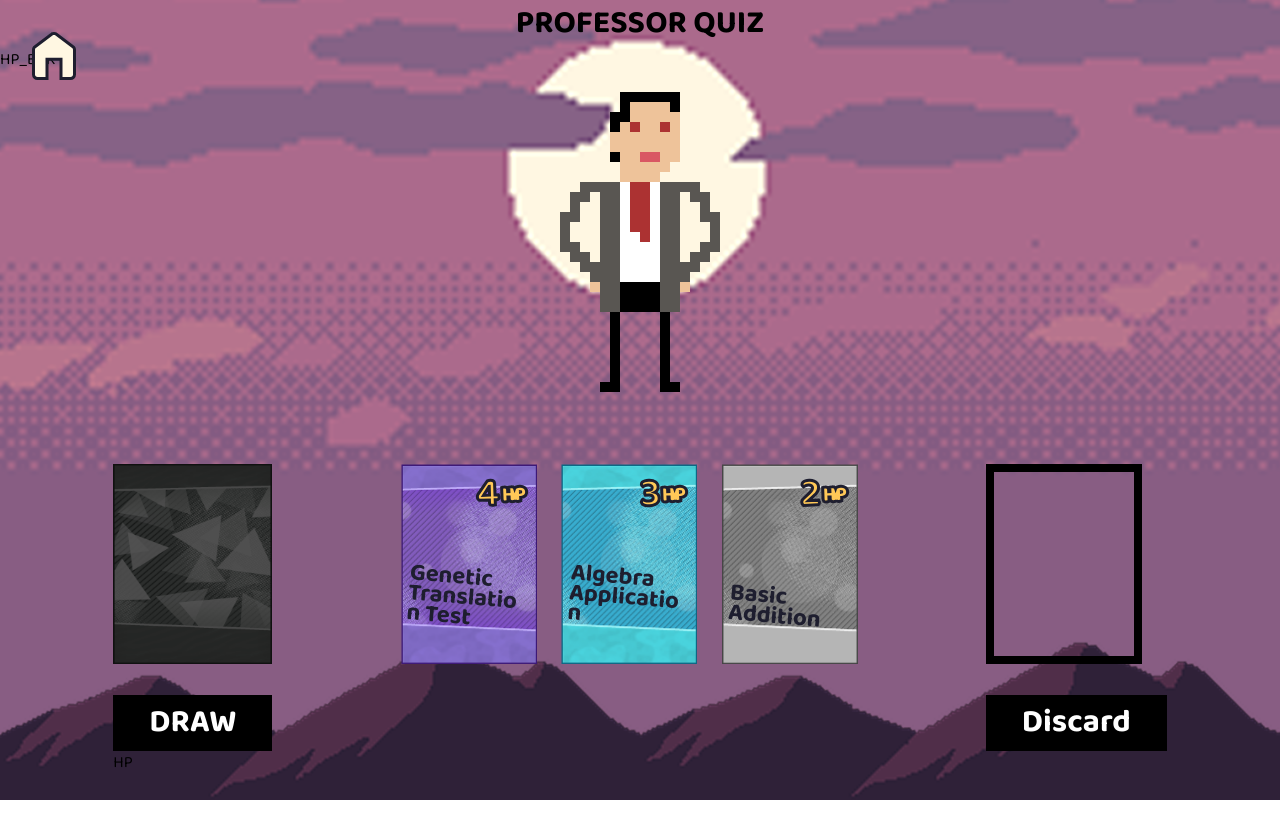
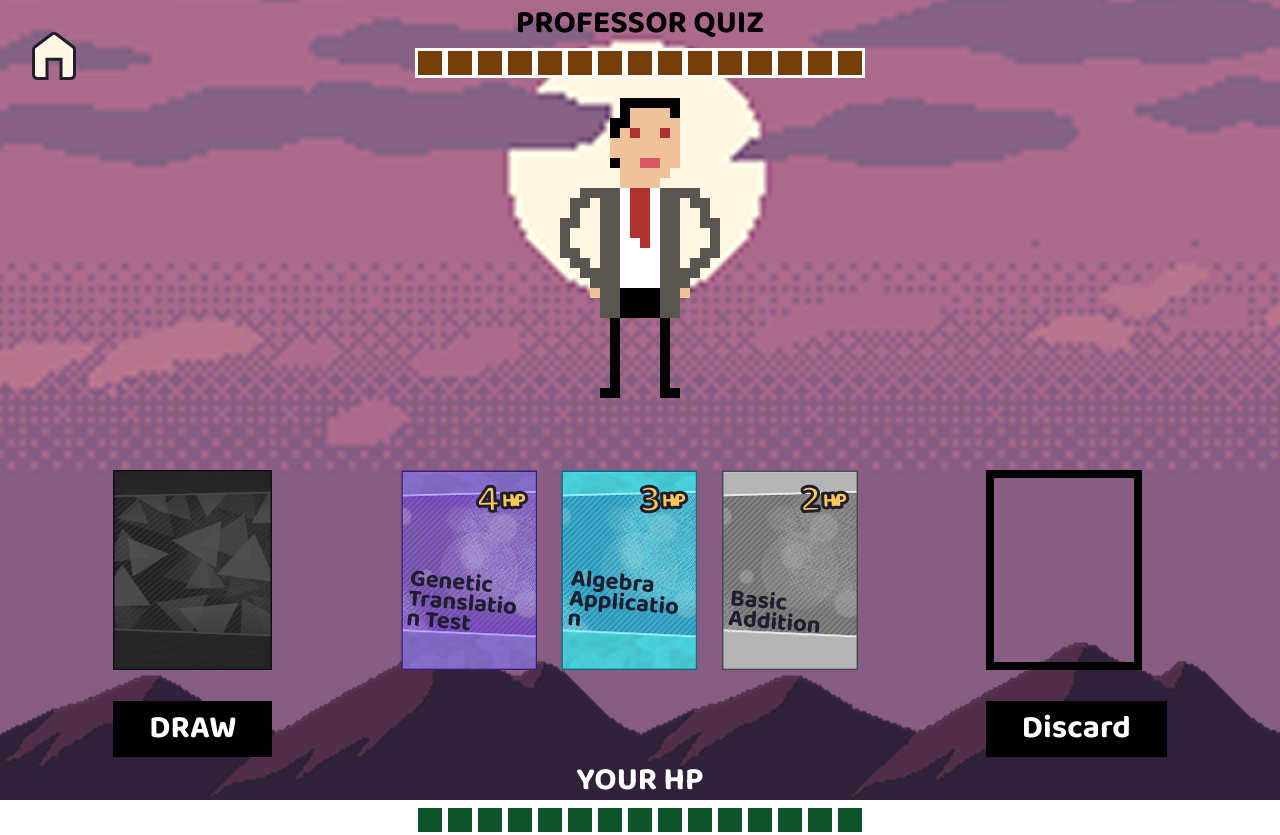
Before and after one commit to YuChan707/balatro, a React (Vite) app in the folder frontend/: page / in a window 1280 px wide. Both pictures are taken after a click on the button "Play". Before the commit the page ends 800 px from the top, so only its background shows below. Built offline with nearby package versions, Linux system fonts and the light colour scheme; a web font is replaced by a local one.

Commit message:
merge: hp bars functionality

```diff
--- /dev/null
+++ b/frontend/src/components/HPBar.jsx
@@ -0,0 +1,20 @@
+import React, { useState } from "react";
+
+const TOP = 15;
+
+function HPBar({ type = "player", bars = 15 }) {
+  return (
+    <div className="flex gap-0">
+      {Array(TOP)
+        .fill(0)
+        .map((_, index) => (
+          <div
+            key={index}
+            className={`border-[3px] border-white ${type === "player" ? "bg-green-900" : "bg-yellow-900"} ${index > bars && "!bg-transparent"} w-[30px] h-[30px]`}
+          />
+        ))}
+    </div>
+  );
+}
+
+export default HPBar;
--- a/frontend/src/components/game.jsx
+++ b/frontend/src/components/game.jsx
@@ -7,6 +7,7 @@ import CardFlip from "./CardboardQuestion";
 import homeIcon from "./../assets/homeIcon.svg";
 import Button from "./button";
 import boss from "./../assets/first.png";
+import HPBar from "./HPBar";
 
 const MAX_HAND = 3;
 
@@ -77,7 +78,10 @@ function Game({ cards, setInGame }) {
               console.log("answered", { isCorrect, dmg, choice });
 
               if (isCorrect) {
-                //DEAL DMG
+                setBossHP((prev) => prev - dmg);
+                if (bossHP <= 0) {
+                  alert("YOU WIN!!!");
+                }
               } else {
                 setDiscardPile(selectedCard);
               }
@@ -93,11 +97,11 @@ function Game({ cards, setInGame }) {
         </div>
       ) : (
         <>
-          <div className="flex flex-col">
+          <div className="flex flex-col items-center">
             <span className="font-bold text-black text-center text-[32px]">
               PROFESSOR QUIZ
             </span>
-            HP_BAR
+            <HPBar type="boss" bars={bossHP} />
             <img
               src={boss}
               alt="boss"
@@ -135,7 +139,12 @@ function Game({ cards, setInGame }) {
                 <Button text={"Discard"} onClick={() => drawDiscard()} />
               </div>
             </div>
-            <div>HP</div>
+            <div className="flex flex-col items-center">
+              <span className="font-bold text-white text-center text-[32px]">
+                YOUR HP
+              </span>
+              <HPBar type="player" bars={userHP} />
+            </div>
           </div>
         </>
       )}
```
